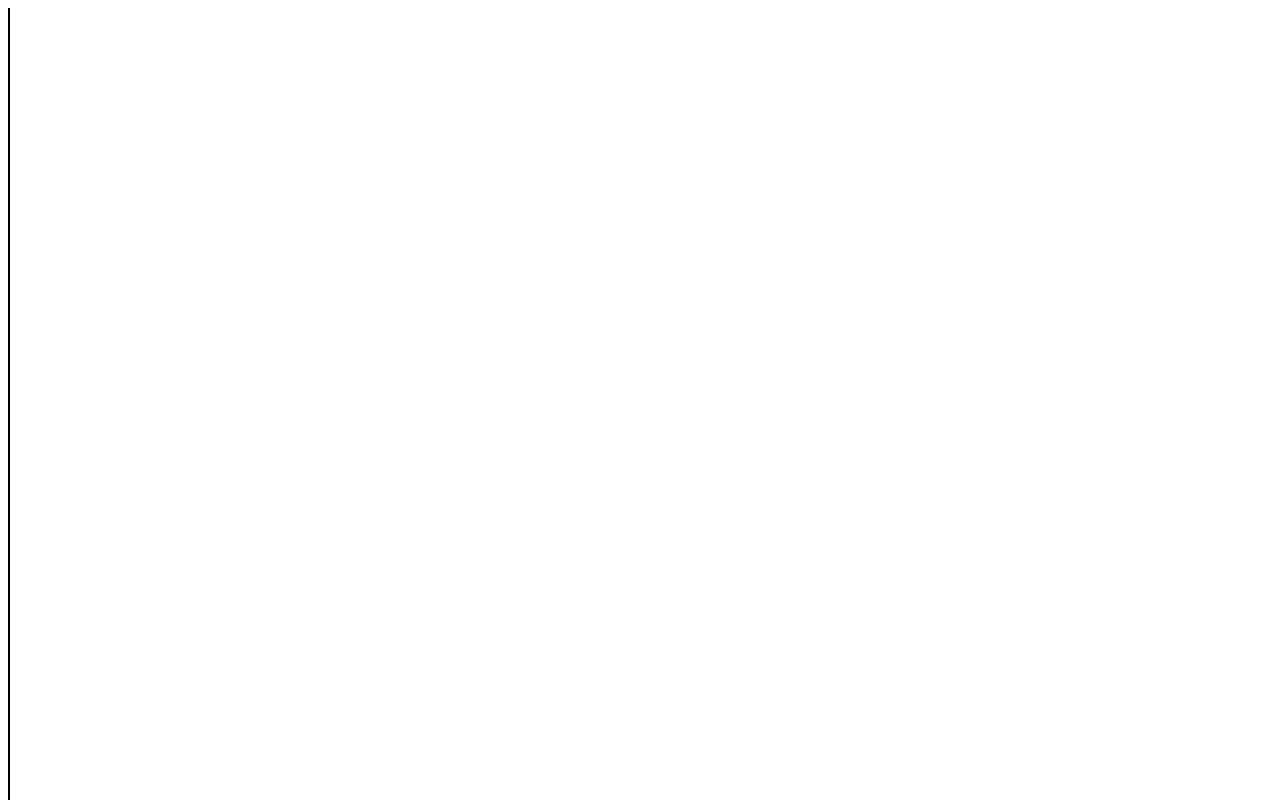
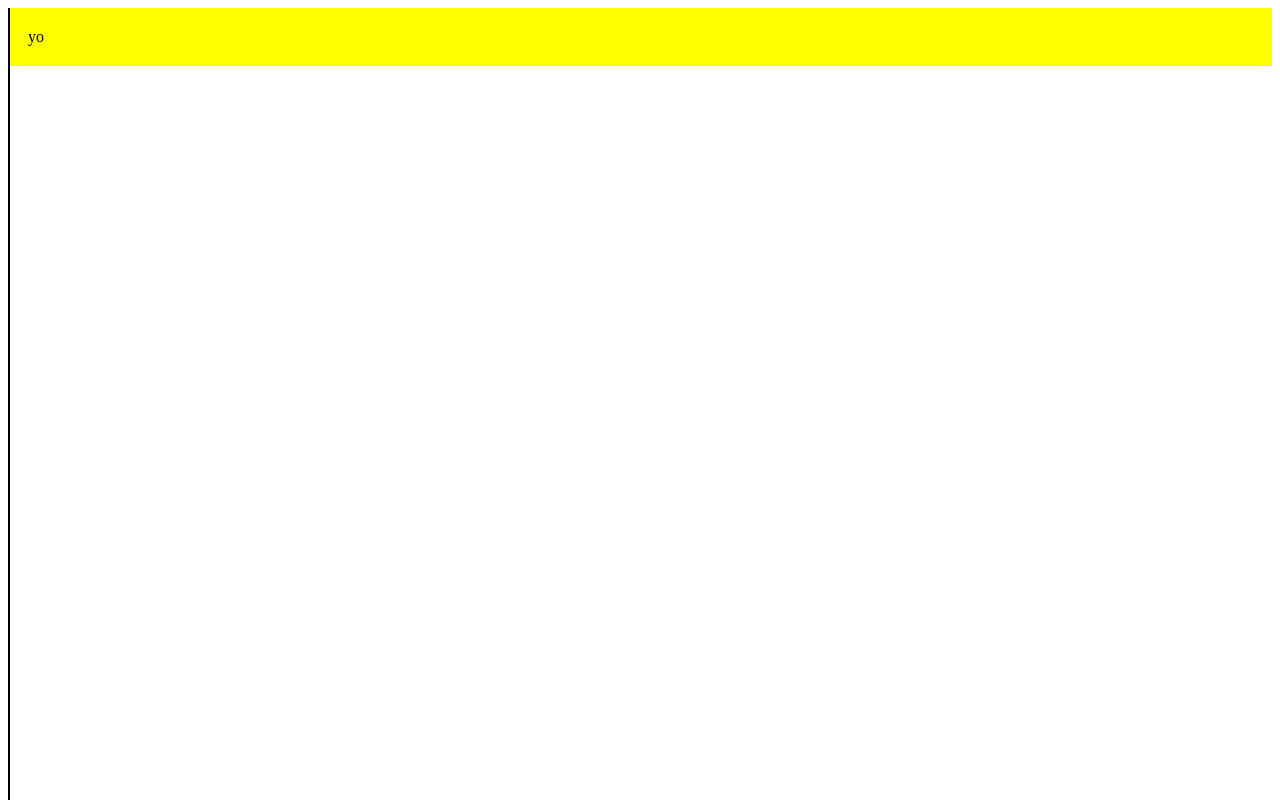
Before and after one commit to jasoncbautista/smoothSroll, a plain HTML site: page index.html in a window 1280 px wide. Shown: the top 800 px of the page. Drawn offline with Linux system fonts and the light colour scheme.

Commit message:
On ready state

```diff
--- a/index.html
+++ b/index.html
@@ -4,6 +4,7 @@
         height: 5000px;
         width: 2px;
         background: black;
+        position: absolute;
     }
 
     .item{
--- a/main.js
+++ b/main.js
@@ -1,14 +1,34 @@
 console.log('hello');
 
 
+var generateDiv = function(text, index){
 
-
-var generateDiv = function(text, index){
     var div = document.createElement("div");
     div.className = "item"
     div.innerText = text
 
+    return div;
 };
+
+var load = function(){
+
+    var div = generateDiv("yo", 0);
+    document.body.appendChild(div);
+};
+
+document.onreadystatechange = function(){
+    var state = document.readyState;
+    console.log('state', state);
+
+    if(state === 'interactive'){
+        /// WTF?
+        console.log('interactive');
+    } else if ( state === 'complete') {
+        console.log('complete');
+        load(); // TODO: make a comprise
+    }
+
+}
 
 
 window.onscroll = function(_event){
```
